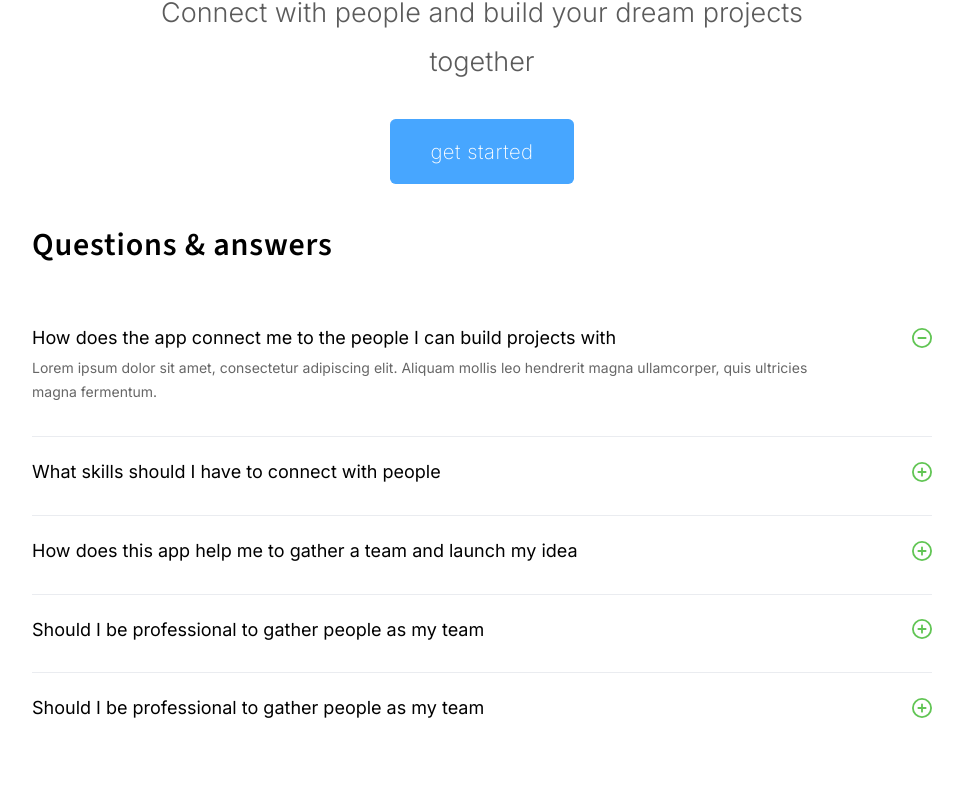
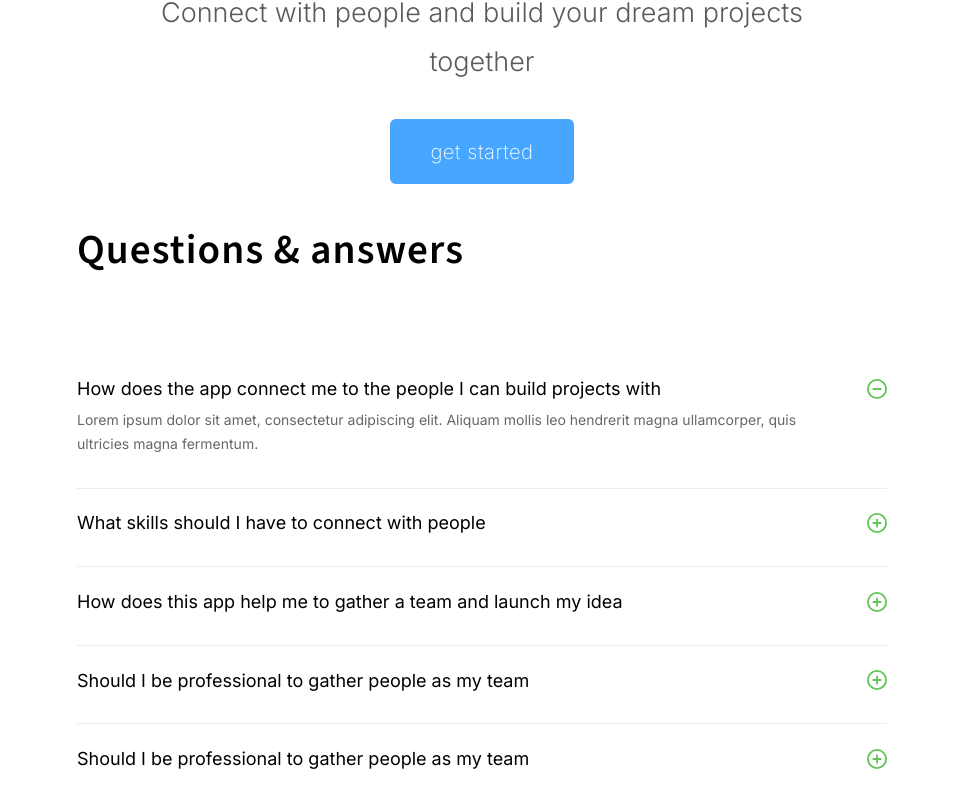
Before and after one commit to theQuasarians/dogather, a React (Vite) app: page / in a window 1280 px wide. Shown: the part 428-1230 px from the top of the page, without its empty margins (158-1121 px from the left). Before the commit the page ends 1179 px from the top, so only its background shows below. Built offline with nearby package versions, Linux system fonts and the light colour scheme.

Commit message:
Changed onClick action from icon to the title text.
Changed margin size as it scales down.

```diff
--- a/src/components/FaqSection/AccordionItem.jsx
+++ b/src/components/FaqSection/AccordionItem.jsx
@@ -11,10 +11,9 @@ const AccordionItem = ({ question, answer, index }) => {
 
   return (
     <div className='accordion-item'>
-      <div className='accordion-item__title-group'>
+      <div className='accordion-item__title-group' onClick={toggleOpen}>
         <h4 className='accordion-item__title'>{question}</h4>
         <img
-          onClick={toggleOpen}
           className='accordion-item__icon'
           src={isOpen ? accordionMinus : accordionPlus}
         />
--- a/src/components/FaqSection/FaqSection.css
+++ b/src/components/FaqSection/FaqSection.css
@@ -7,10 +7,8 @@
 .faq-section__heading {
   font-family: var(--ff-title);
   font-weight: var(--fw-semibold);
-  font-size: 2.389rem;
   letter-spacing: 0.026em;
   line-height: 1.2em;
-  margin-bottom: 4.444rem;
   color: var(--clr-text);
 }
 
@@ -21,7 +19,6 @@
 .accordion-item {
   display: flex;
   flex-direction: column;
-  justify-content: space-between;
   padding-top: 1.333rem;
   padding-bottom: 1.778rem;
   border-bottom: 1px solid #EAECF0;
@@ -43,12 +40,12 @@
   display: flex;
   justify-content: space-between;
   align-items: center;
+  cursor: pointer;
 }
 
 .accordion-item__content {
   display: none;
   margin-top: 0.444rem;
-  /* 8px margin top */
   font-size: 1rem;
   line-height: 1.333em;
   color: var(--clr-text-grey)
@@ -105,12 +102,11 @@
 
 @media only screen and (min-width: 600px) {
   .faq-section {
-    margin-inline: 16px;
+    margin-inline: 4rem;
   }
 
   .faq-section__heading {
     font-size: 1.778rem;
-    line-height: 1.2em;
     margin-bottom: 2.222rem;
   }
 
@@ -131,28 +127,28 @@
 /* Tablet size */
 @media only screen and (min-width: 768px) {
   .faq-section {
-    margin-inline: 2rem;
+    margin-inline: 6rem;
   }
 }
 
 @media only screen and (min-width: 992px) {
   .faq-section {
-    margin-inline: 4rem;
+    margin-inline: 8rem;
   }
 
   .accordion-item {
     padding-bottom: 1.778rem;
   }
-
-  .accordion-item__icon {
-    width: 20px;
-    height: 20px;
-  }
 }
 
 @media only screen and (min-width: 1200px) {
   .faq-section {
-    max-width: 50rem;
+    max-width: 45rem;
     margin-inline: auto;
   }
+
+  .faq-section__heading {
+    margin-bottom: 4.444rem;
+    font-size: 2.289rem;
+  }
 }
```
